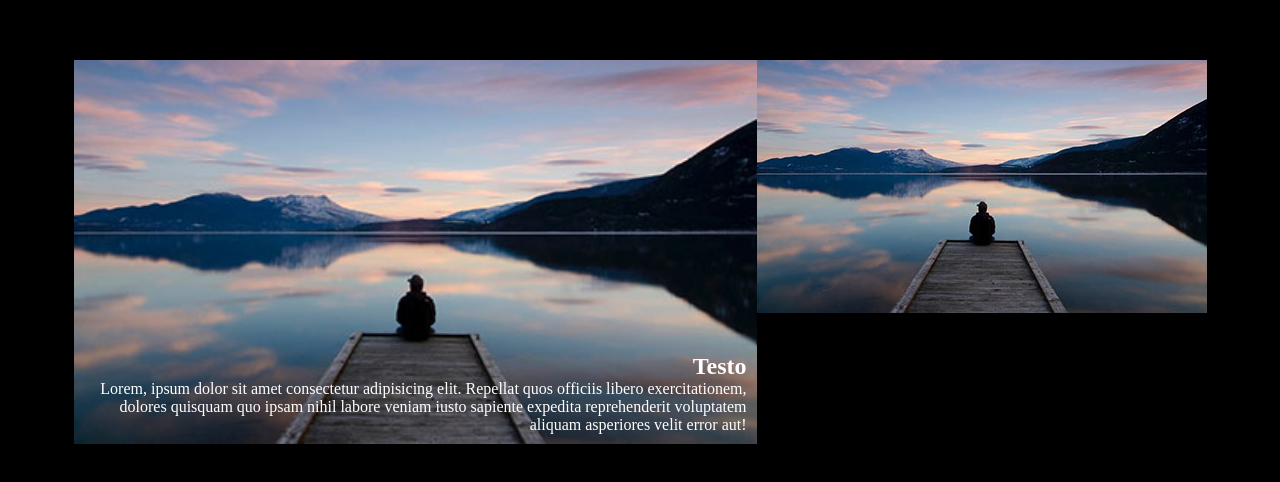
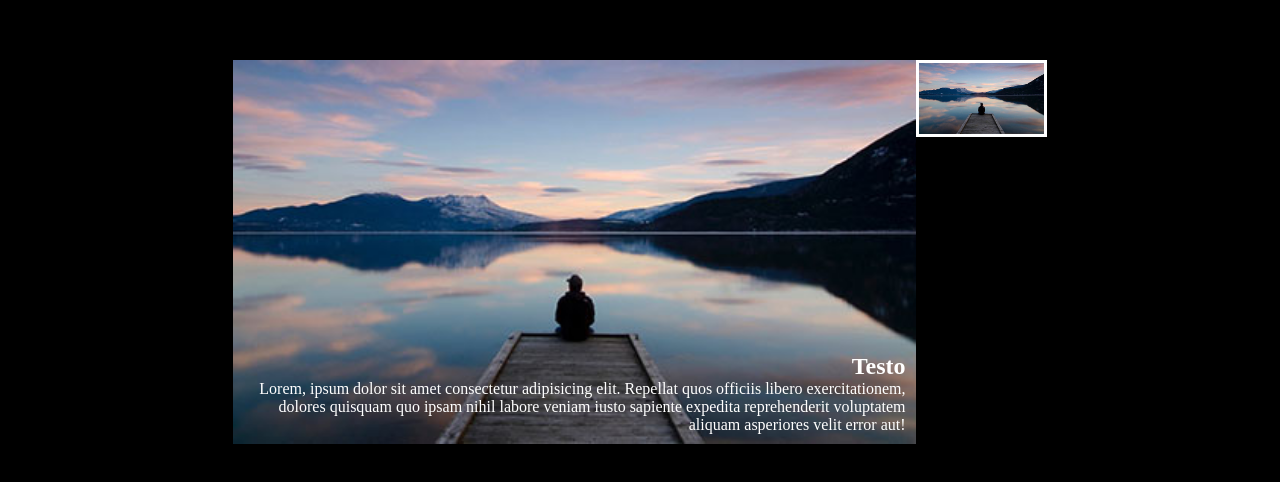
Before and after one commit to alfonsodcf/js-array-carousel, a plain HTML site: page index.html in a window 1280 px wide. Shown: the part 148-630 px from the top of the page. Drawn offline with Linux system fonts and the light colour scheme.

Commit message:
style:thumb

```diff
--- a/css/style.css
+++ b/css/style.css
@@ -46,7 +46,16 @@
     display: block;
 }
 
-.item img{
+.thumb{
+    height: 20%;
+}
+.thumb.active {
+    border: 3px solid white;
+}
+
+.item img,
+.thumb img{
+
     width: 100%;
     height: 100%;
     object-fit: cover;
```
